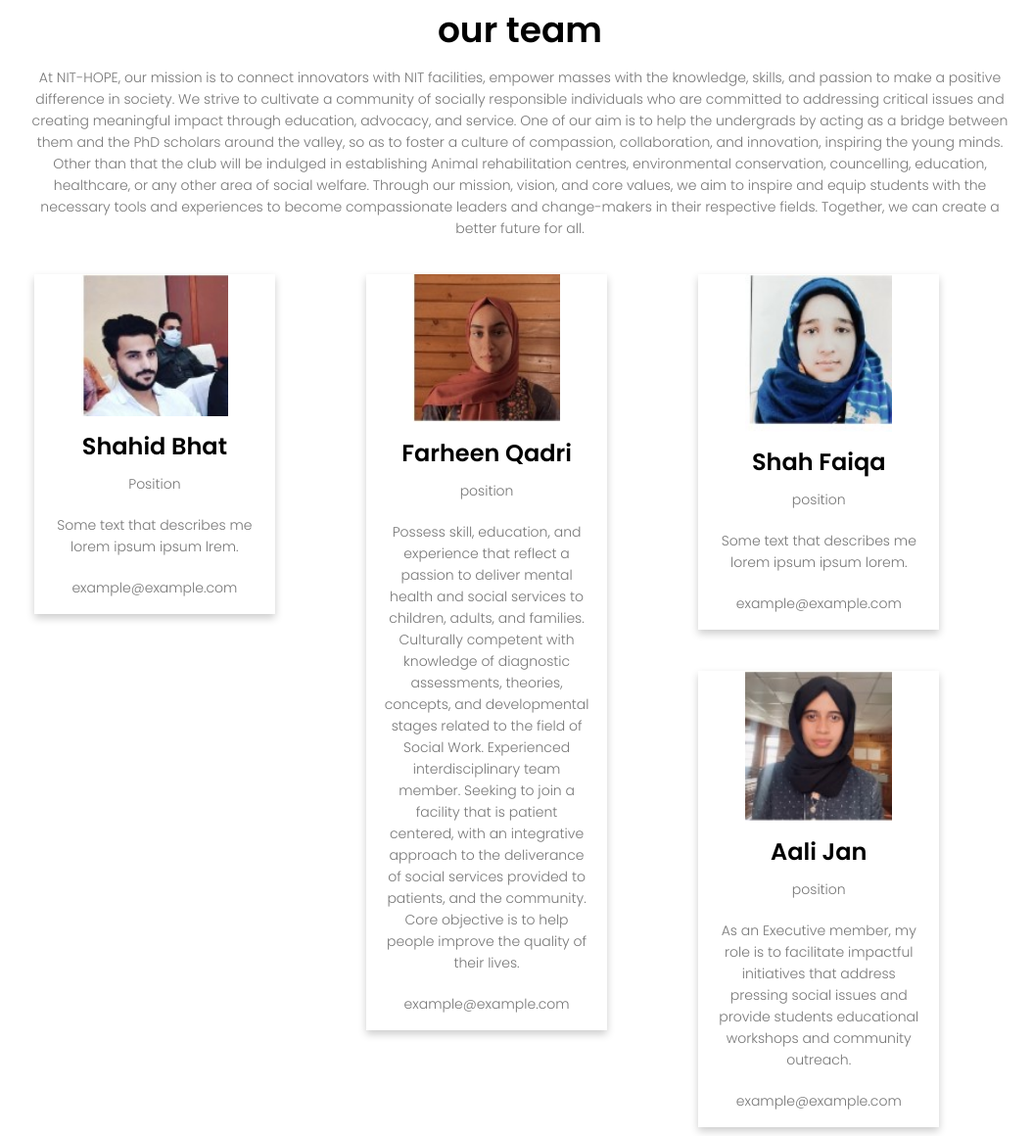
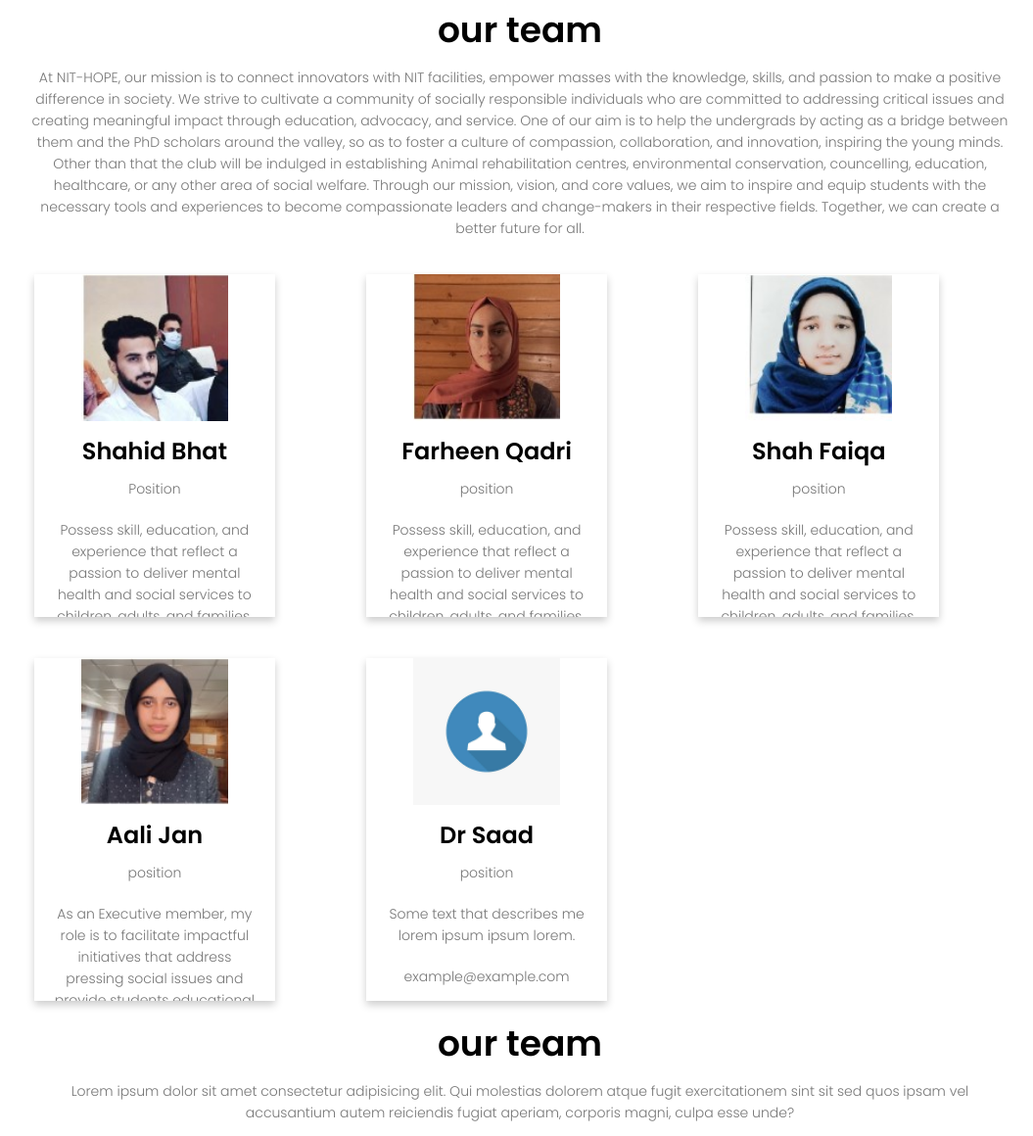
Before and after one commit to Haroon-64/NITxHOPE, a plain HTML site: page index.html in a window 1280 px wide. Shown: the part 897-2057 px from the top of the page at 98% size, without its empty margins (109-1164 px from the left). Drawn offline with Linux system fonts and the light colour scheme.

Commit message:
added scroll bar to the member cards

```diff
--- a/index.html
+++ b/index.html
@@ -25,8 +25,8 @@
                     <!--<li><a href="">HOME</a></li>-->
                     <li><a href="#pg3">ABOUT</a></li>
                     <li><a href="#pg2">TEAM</a></li>
-                    <li><a href="#pg2">TEAM</a></li>
-                    <li><a href="#pg2">TEAM</a></li>
+                    <!--<li><a href="#pg2">TEAM</a></li>-->
+                    <!--<li><a href="#pg2">TEAM</a></li>-->
 
                 </ul>
             </div>
@@ -48,11 +48,11 @@
           <div class="row">
             <div class="column">
               <div class="card">
-                <img src="images/shahid.jpg" alt="" style="width:150px">
+                <img src="images/shahid.jpg" alt="" width="150px" height="150px" >
                 <div class="container">
                   <h2>Shahid Bhat</h2>
                   <p class="title">Position</p>
-                  <p>Some text that describes me lorem ipsum ipsum lrem.</p>
+                  <p>Possess skill, education, and experience that reflect a passion to deliver mental health and social services to children, adults, and families.</p>
                   <p>example@example.com</p>
 
                 </div>
@@ -61,11 +61,11 @@
 
             <div class="column">
               <div class="card">
-                <img src="images/farheen.jpg" alt=""style="width:150px">
+              <img  src="images/farheen.jpg" alt="" width="150px" height="150px">
                 <div class="container">
                   <h2>Farheen Qadri</h2>
                   <p class="title">position</p>
-                  <p>Possess skill, education, and experience that reflect a passion to deliver mental health and social services to children, adults, and families. Culturally competent with knowledge of diagnostic assessments, theories, concepts, and developmental stages related to the field of Social Work. Experienced interdisciplinary team member. Seeking to join a facility that is patient centered, with an integrative approach to the deliverance of social services provided to patients, and the community. Core objective is to help people improve the quality of their lives.</p>
+                  <p>Possess skill, education, and experience that reflect a passion to deliver mental health and social services to children, adults, and families.</p>
                   <p>example@example.com</p>
 
                 </div>
@@ -74,11 +74,11 @@
 
             <div class="column">
               <div class="card">
-                <img src="images/faiqa.jpg" alt="" style="width: 150px">
+                <img  src="images/faiqa.jpg" alt="" width="150px" height="150px">
                 <div class="container">
                   <h2>Shah Faiqa</h2>
                   <p class="title">position</p>
-                  <p>Some text that describes me lorem ipsum ipsum lorem.</p>
+                  <p>Possess skill, education, and experience that reflect a passion to deliver mental health and social services to children, adults, and families.</p>
                   <p>example@example.com</p>
 
                 </div>
@@ -86,7 +86,7 @@
             </div>
             <div class="column">
                 <div class="card">
-                  <img src="images/aali.jpg" alt="" style="width: 150px">
+                   <img src="images/aali.jpg" alt="" width="150px" height="150px">
                   <div class="container">
                     <h2>Aali Jan</h2>
                     <p class="title">position</p>
@@ -98,7 +98,7 @@
               </div>
               <div class="column">
                 <div class="card">
-                  <img src="images/def.jpg" alt="" style="width:150px">
+                  <img  src="images/def.jpg" alt="" width="150px" height="150px">
                   <div class="container">
                     <h2>Dr Saad</h2>
                     <p class="title">position</p>
@@ -113,8 +113,8 @@
 
 
         </div>
-        <h1>our team</h1>
-        <p>Lorem ipsum dolor sit amet consectetur adipisicing elit. Qui molestias dolorem atque fugit exercitationem sint sit sed quos ipsam vel accusantium autem reiciendis fugiat aperiam, corporis magni, culpa esse unde?</p>
+            <h1>our team</h1>
+              <p>Lorem ipsum dolor sit amet consectetur adipisicing elit. Qui molestias dolorem atque fugit exercitationem sint sit sed quos ipsam vel accusantium autem reiciendis fugiat aperiam, corporis magni, culpa esse unde?</p>
 
 
 
--- a/style.css
+++ b/style.css
@@ -87,7 +87,7 @@ nav{
 }
 
 
-@media(max-width: 700px){
+/*@media(max-width: 700px){
     .text-box h1{
         font-size:62px;
     }
@@ -104,7 +104,7 @@ nav{
         text-align: left;
         z-index: 2;
     }
-}
+}*/
 /*-------------------page2--------------*/
 .mission{
     padding: 10px;
@@ -115,6 +115,10 @@ nav{
     margin:auto ;
 
 }
+
+
+
+
 h1{
     font-size: 36px;
     font-weight: 600;
@@ -138,6 +142,7 @@ p{
     margin-bottom: 16px;
     padding: 0 16px;
     margin-top: 26px;
+
 }
 @media screen and (max-width: 650px) {
     .column {
@@ -148,6 +153,10 @@ p{
   .card {
     box-shadow: 0 4px 8px 0 rgba(0, 0, 0, 0.2);
     width: 80%;
+    /*test*/
+    height: 350px; /* Adjust the height as needed */
+  overflow-y: auto;
+
   }
   .container{
     padding: 6px;
```
